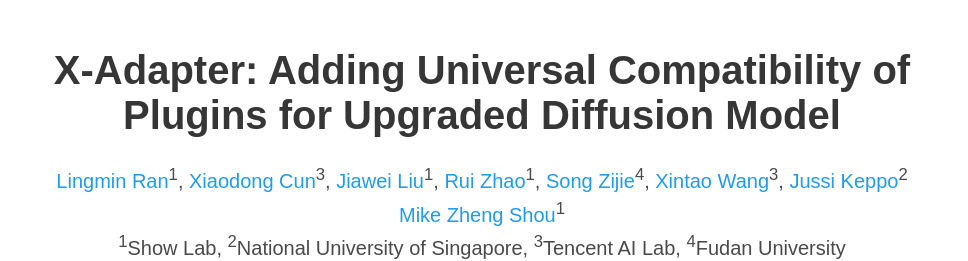
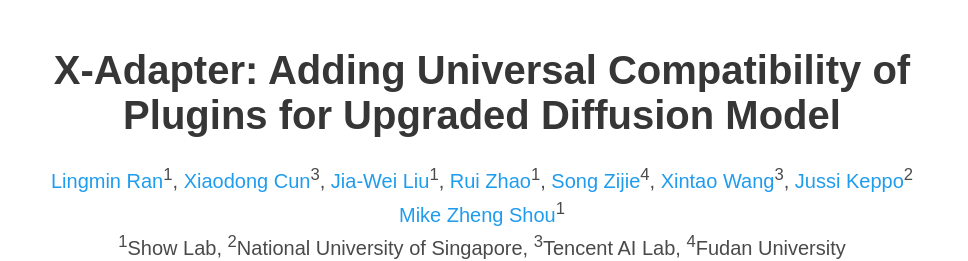
Before and after one commit to showlab/X-Adapter, a plain HTML site: page index.html in a window 1280 px wide. Shown: the top 261 px of the page, without its empty margins (158-1126 px from the left). Drawn offline with nearby package versions, Linux system fonts and the light colour scheme; some icons are missing; a web font is replaced by a local one.

Commit message:
Update index.html

```diff
--- a/index.html
+++ b/index.html
@@ -96,7 +96,7 @@
             <span class="author-block">
               <a href="https://vinthony.github.io/academic/">Xiaodong Cun</a><sup>3</sup>,</span>
             <span class="author-block">
-              <a href="https://jia-wei-liu.github.io/">Jiawei Liu</a><sup>1</sup>,
+              <a href="https://jia-wei-liu.github.io/">Jia-Wei Liu</a><sup>1</sup>,
             </span>
             <span class="author-block">
               <a href="https://ruizhaocv.github.io/">Rui Zhao</a><sup>1</sup>,
```
